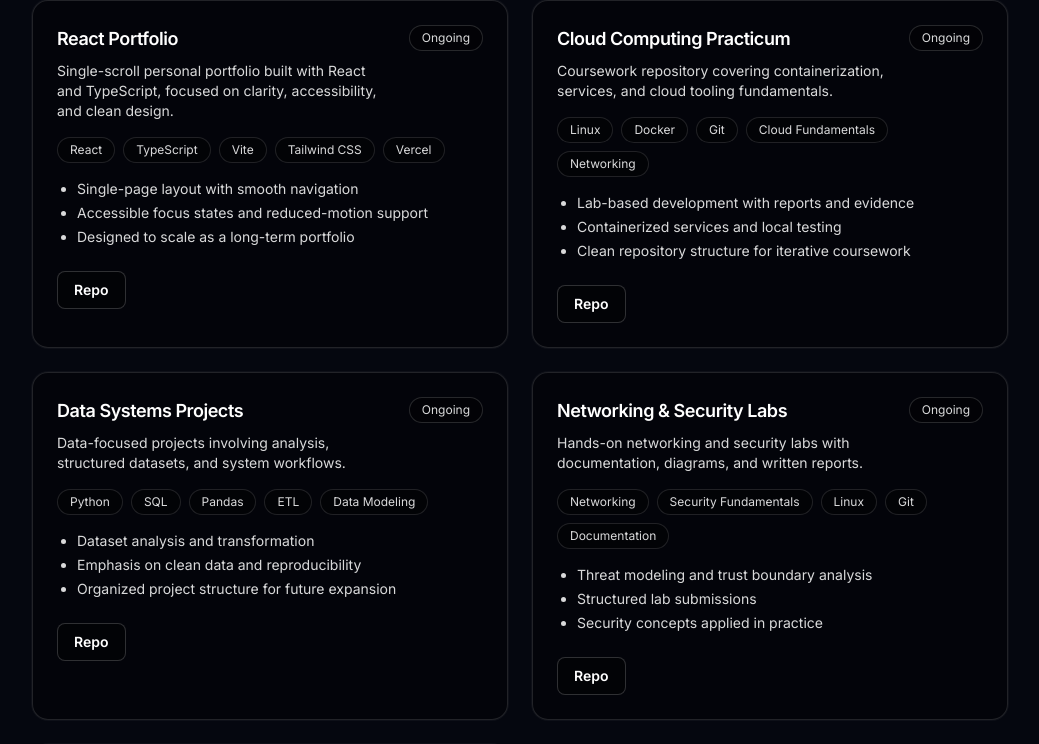
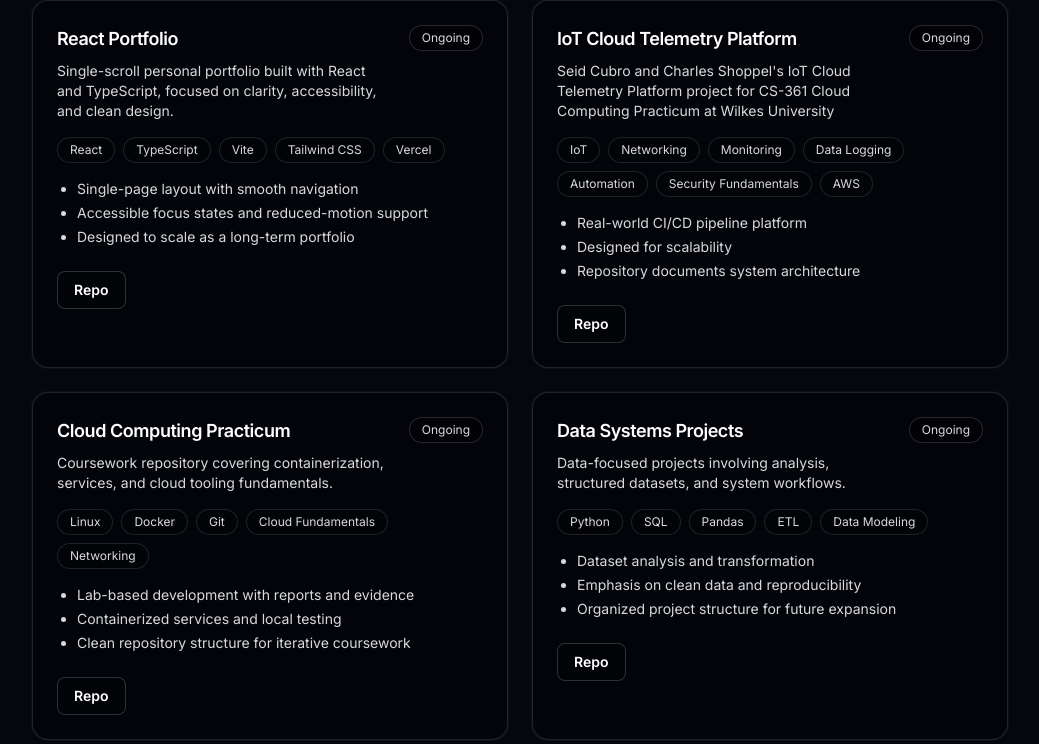
Before and after one commit to seidcubro/react-portfolio, a React (Vite) app: page / in a window 1280 px wide. Shown: the part 1130-1874 px from the top of the page, without its empty margins (120-1159 px from the left). Built offline with nearby package versions, Linux system fonts and the light colour scheme.

Commit message:
Add new project card

```diff
--- a/src/data/projects.ts
+++ b/src/data/projects.ts
@@ -20,6 +20,20 @@ export const featuredProjects: Project[] = [
       "Designed to scale as a long-term portfolio",
     ],
     repoUrl: "https://github.com/seidcubro/react-portfolio",
+    status: "Ongoing",
+  },
+  {
+    title: "IoT Cloud Telemetry Platform",
+    description:
+      "Seid Cubro and Charles Shoppel's IoT Cloud Telemetry Platform project for CS-361 Cloud Computing Practicum at Wilkes University",
+    stack: ["IoT", "Networking", "Monitoring", "Data Logging", "Automation", "Security Fundamentals", "AWS"],
+    highlights: [
+      "Real-world CI/CD pipeline platform",
+      "Designed for scalability",
+      "Repository documents system architecture",
+    ],
+    repoUrl:
+      "https://github.com/seidcubro/cs361-iot-cloud-telemetry-platform",
     status: "Ongoing",
   },
   {
@@ -73,6 +87,6 @@ export const featuredProjects: Project[] = [
     ],
     repoUrl:
       "https://github.com/seidcubro/Seid-Cubro-Garage-Environmental-Monitoring-System",
-    status: "Ongoing",
+    status: "Complete",
   },
 ]
```
